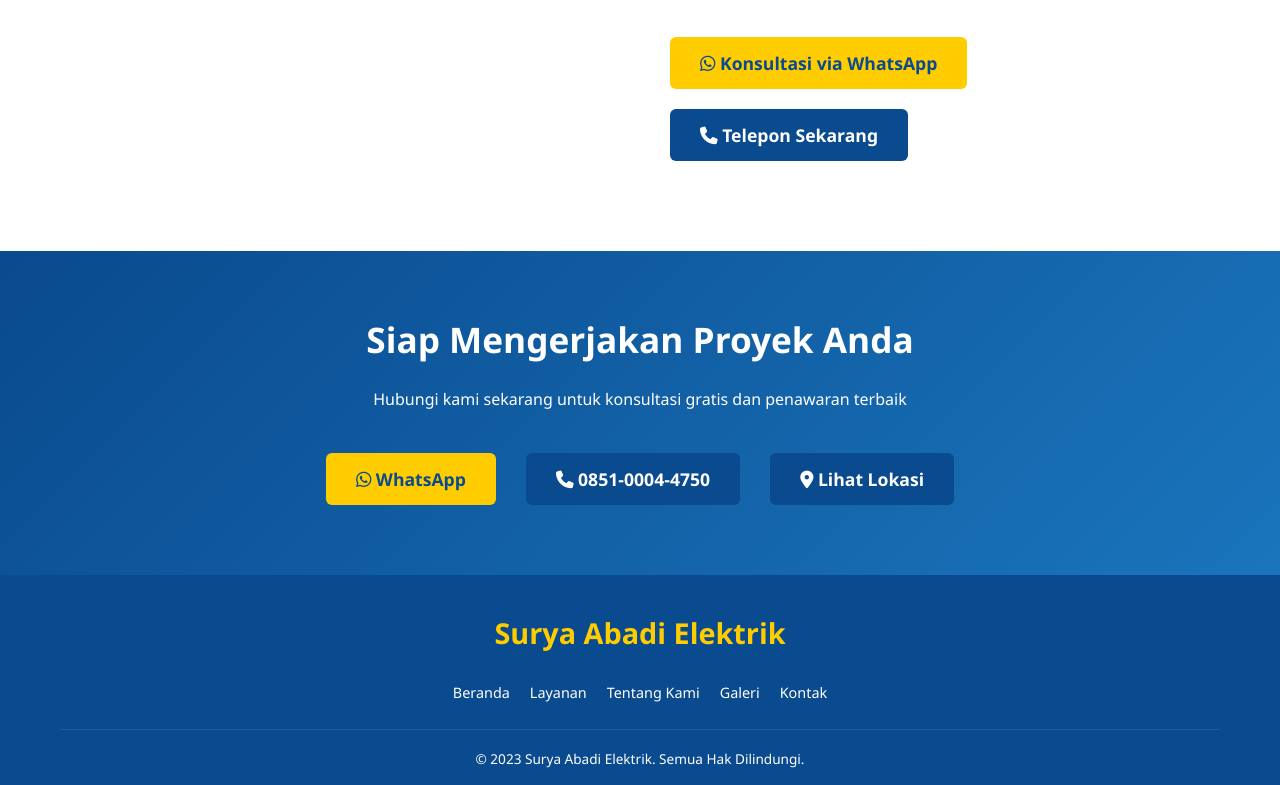
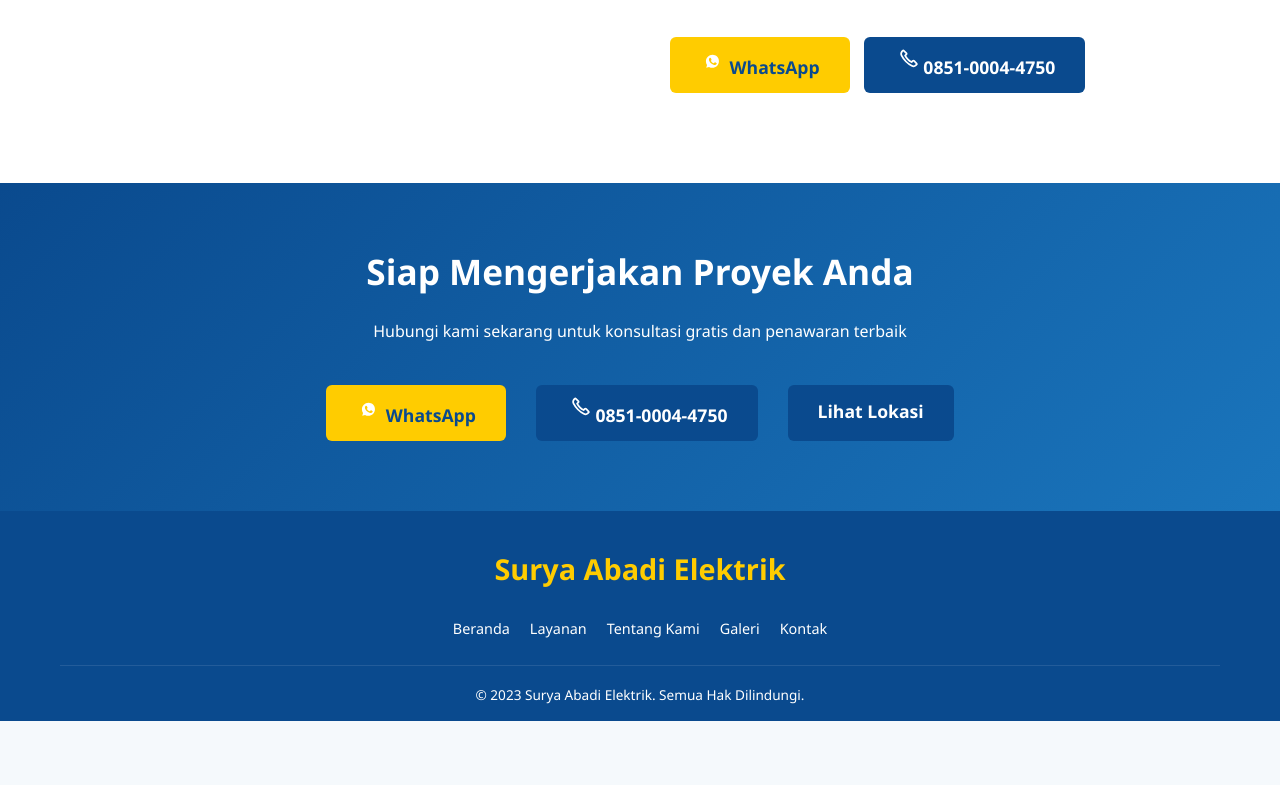
Before and after one commit to Surya-Abadi-Elektrik/suryaabadi.github.io, a plain HTML site: page services/listrik.html in a window 1280 px wide. Shown: the part 1995-2780 px from the top of the page. After the commit the page ends 2716 px from the top, so only its background shows below. Drawn offline with Linux system fonts and the light colour scheme.

Commit message:
Update listrik.html

```diff
--- a/services/listrik.html
+++ b/services/listrik.html
@@ -5,7 +5,7 @@
     <meta name="viewport" content="width=device-width, initial-scale=1.0">
     <title>Nama Layanan - Surya Abadi Elektrik</title>
     <link rel="icon" type="image/png" href="../images/logo-icon1.png">
-    <link rel="stylesheet" href="https://cdnjs.cloudflare.com/ajax/libs/font-awesome/6.4.0/css/all.min.css">
+    <link rel="canonical" href="https://suryaabadielektrik.web.id/services/listrik.html">
     <style>
         * {
             margin: 0;
@@ -208,6 +208,25 @@
         .service-detail {
             padding: 80px 0;
             background: white;
+        }
+
+        .service-detail h1 {
+            /* Memusatkan teks dan ikon di dalam h1 */
+            text-align: center;
+
+            /* Styling tambahan agar tampilannya tetap bagus */
+            font-size: 2.2em;
+            color: #0a4a8e;
+            margin-bottom: 20px;
+            padding-bottom: 10px;
+            border-bottom: 2px solid #ddd;
+        }
+
+        .service-detail h1 i {
+            /* Styling ikon */
+            font-size: 1.2em;
+            margin-right: 15px;
+            color: #1a75bc;
         }
 
         .detail-grid {
@@ -584,7 +603,7 @@
             </div>
             <nav>
                 <ul>
-                    <li><a href="../index.html">Beranda</a></li>
+                    <li><a href="https://suryaabadielektrik.web.id/">Beranda</a></li>
                     <li><a href="../index.html#services">Layanan</a></li>
                     <li><a href="../index.html#about">Tentang Kami</a></li>
                     <li><a href="../index.html#gallery">Galeri</a></li>
@@ -644,10 +663,30 @@
 
                     <div class="action-buttons">
                         <a href="https://wa.me/6285100044750?text=Halo,%20saya%20ingin%20konsultasi%20tentang%20[LAYANAN]" class="btn" id="whatsapp-btn">
-                            <i class="fab fa-whatsapp"></i> Konsultasi via WhatsApp
+                            <svg xmlns="http://www.w3.org/2000/svg" viewBox="0 0 512 512" width="25" height="25">
+                              <defs>
+                                <!-- Mask: hitam = transparan, putih = terlihat.
+                                     Kita buat awal hitam, lalu gambar bubble putih, lalu gambar handset hitam
+                                     sehingga handset 'memotong' bubble -->
+                                <mask id="cutPhone" maskUnits="userSpaceOnUse" x="0" y="0" width="512" height="512">
+                                  <rect x="0" y="0" width="512" height="512" fill="black"/>
+                                  <!-- area bubble yang terlihat -->
+                                  <path fill="white" d="M256 118c-74.4 0-135 60.6-135 135 0 26.6 7.8 52 22.5 74l-15 54.5 55.9-14.7c21 11.4 44.6 17.3 68.6 17.3 74.4 0 135-60.6 135-135S330.4 118 256 118z"/>
+                                  <!-- handset (hitam) => akan menjadi lubang pada bubble -->
+                                  <path fill="black" d="M333.1 285.5c-3.9-2-22.9-11.3-26.5-12.6-3.6-1.4-6.2-2.1-8.8 2-2.6 4.1-10.1 12.9-12.4 15.6-2.3 2.6-4.6 3-8.5 1-3.9-2-16.4-6-31.2-19.2-11.5-10.3-19.4-23.1-21.7-26.9-2.3-3.9-.2-6 1.8-7.9 1.8-1.8 4.1-4.6 6.2-6.8 2-2.3 2.6-3.9 3.9-6.5 1.3-2.6.6-4.9-.3-6.8-.9-1.8-8.8-21-12.1-28.8-3.2-7.7-6.5-6.7-8.8-6.8-2.3-.2-4.9-.2-7.4-.2s-6.8 1-10.4 4.9c-3.6 3.9-13.7 13.3-13.7 32.4 0 19.1 14 37.6 16 40.1 1.8 2.6 27.5 42 66.7 59 9.4 4 16.7 6.4 22.4 8.2 9.4 3 18 2.6 24.7 1.6 7.6-1.2 22.8-9.3 26-18.3 3.2-9 3.2-16.7 2.2-18.3-1-1.6-3.5-2.6-7.4-4.6z"/>
+                                </mask>
+                              </defs>
+
+                              <!-- Gunakan mask pada rect putih sehingga hanya area bubble minus handset terlihat -->
+                              <rect x="0" y="0" width="512" height="512" fill="none"/>
+                              <rect x="0" y="0" width="512" height="512" fill="#ffffff" mask="url(#cutPhone)"/>
+                            </svg></i> WhatsApp
                         </a>
                         <a href="tel:085100044750" class="btn btn-secondary">
-                            <i class="fas fa-phone"></i> Telepon Sekarang
+                            <svg xmlns="http://www.w3.org/2000/svg" viewBox="0 0 512 512" width="25" height="25">
+                              <path fill="none" stroke="#fff" stroke-width="36" stroke-linecap="round" stroke-linejoin="round"
+                                d="M164 56c-16 16-24 48-8 80s40 72 88 120 88 72 120 88 64 8 80-8l16-16c8-8 8-20 0-28l-48-48c-8-8-20-8-28 0l-24 24c-24-12-52-32-76-56s-44-52-56-76l24-24c8-8 8-20 0-28l-48-48c-8-8-20-8-28 0l-16 16z"/>
+                            </svg></i> 0851-0004-4750
                         </a>
                     </div>
                 </div>
@@ -661,10 +700,30 @@
             <p>Hubungi kami sekarang untuk konsultasi gratis dan penawaran terbaik</p>
             <div class="cta-buttons">
                 <a href="https://wa.me/6285100044750?text=Halo,%20saya%20ingin%20konsultasi%20tentang%20jasa%20pengeboran%20sumur" class="btn">
-                    <i class="fab fa-whatsapp"></i> WhatsApp
+                    <svg xmlns="http://www.w3.org/2000/svg" viewBox="0 0 512 512" width="25" height="25">
+                      <defs>
+                        <!-- Mask: hitam = transparan, putih = terlihat.
+                             Kita buat awal hitam, lalu gambar bubble putih, lalu gambar handset hitam
+                             sehingga handset 'memotong' bubble -->
+                        <mask id="cutPhone" maskUnits="userSpaceOnUse" x="0" y="0" width="512" height="512">
+                          <rect x="0" y="0" width="512" height="512" fill="black"/>
+                          <!-- area bubble yang terlihat -->
+                          <path fill="white" d="M256 118c-74.4 0-135 60.6-135 135 0 26.6 7.8 52 22.5 74l-15 54.5 55.9-14.7c21 11.4 44.6 17.3 68.6 17.3 74.4 0 135-60.6 135-135S330.4 118 256 118z"/>
+                          <!-- handset (hitam) => akan menjadi lubang pada bubble -->
+                          <path fill="black" d="M333.1 285.5c-3.9-2-22.9-11.3-26.5-12.6-3.6-1.4-6.2-2.1-8.8 2-2.6 4.1-10.1 12.9-12.4 15.6-2.3 2.6-4.6 3-8.5 1-3.9-2-16.4-6-31.2-19.2-11.5-10.3-19.4-23.1-21.7-26.9-2.3-3.9-.2-6 1.8-7.9 1.8-1.8 4.1-4.6 6.2-6.8 2-2.3 2.6-3.9 3.9-6.5 1.3-2.6.6-4.9-.3-6.8-.9-1.8-8.8-21-12.1-28.8-3.2-7.7-6.5-6.7-8.8-6.8-2.3-.2-4.9-.2-7.4-.2s-6.8 1-10.4 4.9c-3.6 3.9-13.7 13.3-13.7 32.4 0 19.1 14 37.6 16 40.1 1.8 2.6 27.5 42 66.7 59 9.4 4 16.7 6.4 22.4 8.2 9.4 3 18 2.6 24.7 1.6 7.6-1.2 22.8-9.3 26-18.3 3.2-9 3.2-16.7 2.2-18.3-1-1.6-3.5-2.6-7.4-4.6z"/>
+                        </mask>
+                      </defs>
+
+                      <!-- Gunakan mask pada rect putih sehingga hanya area bubble minus handset terlihat -->
+                      <rect x="0" y="0" width="512" height="512" fill="none"/>
+                      <rect x="0" y="0" width="512" height="512" fill="#ffffff" mask="url(#cutPhone)"/>
+                    </svg></i> WhatsApp
                 </a>
                 <a href="tel:085100044750" class="btn btn-secondary">
-                    <i class="fas fa-phone"></i> 0851-0004-4750
+                    <svg xmlns="http://www.w3.org/2000/svg" viewBox="0 0 512 512" width="25" height="25">
+                      <path fill="none" stroke="#fff" stroke-width="36" stroke-linecap="round" stroke-linejoin="round"
+                        d="M164 56c-16 16-24 48-8 80s40 72 88 120 88 72 120 88 64 8 80-8l16-16c8-8 8-20 0-28l-48-48c-8-8-20-8-28 0l-24 24c-24-12-52-32-76-56s-44-52-56-76l24-24c8-8 8-20 0-28l-48-48c-8-8-20-8-28 0l-16 16z"/>
+                    </svg></i> 0851-0004-4750
                 </a>
                 <a href="../index.html#contact" class="btn btn-secondary">
                     <i class="fas fa-map-marker-alt"></i> Lihat Lokasi
@@ -678,7 +737,7 @@
             <div class="footer-content">
                 <div class="footer-logo">Surya Abadi Elektrik</div>
                 <div class="footer-links">
-                    <a href="../index.html">Beranda</a>
+                    <a href="https://suryaabadielektrik.web.id/">Beranda</a>
                     <a href="../index.html#services">Layanan</a>
                     <a href="../index.html#about">Tentang Kami</a>
                     <a href="../index.html#gallery">Galeri</a>
```
